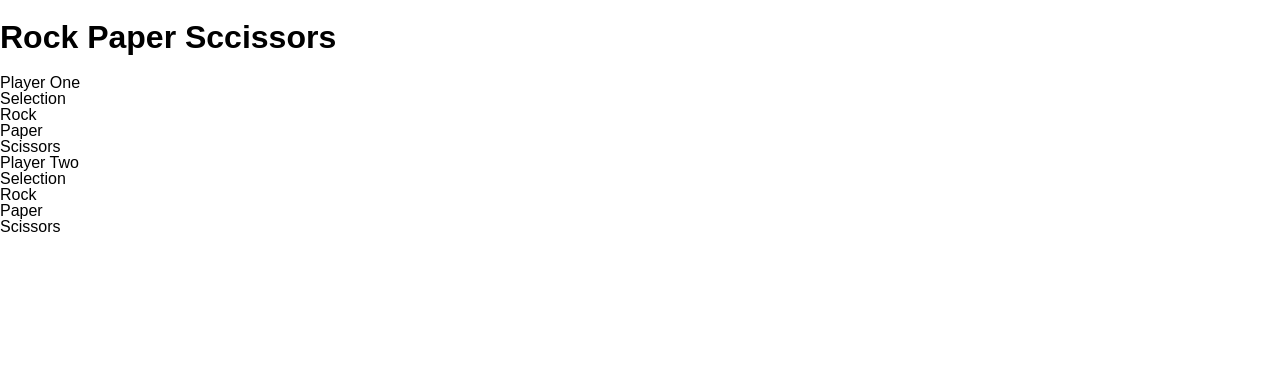
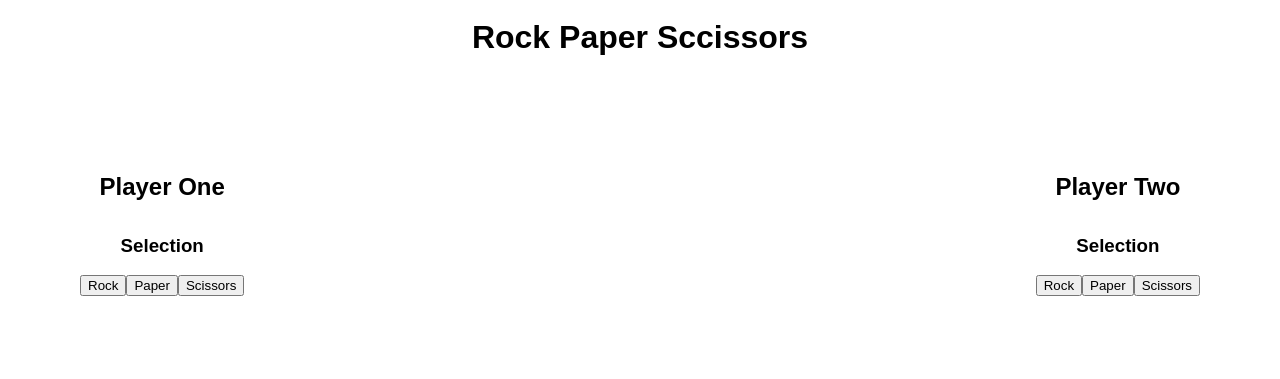
Before and after one commit to Natejjp/roshambo-js, a plain HTML site: page public/index.html in a window 1280 px wide. Drawn offline with Linux system fonts and the light colour scheme.

Commit message:
Added Css basic layout

```diff
--- a/public/index.html
+++ b/public/index.html
@@ -11,21 +11,21 @@
     <h1>Rock Paper Sccissors</h1>
     <main>
       <section class=".playerOne">
-        <article>Player One</article>
-        <article>Selection</article>
+        <h2>Player One</h2>
+        <h3>Selection</h3>
         <article>
-          <div>Rock</div>
-          <div>Paper</div>
-          <div>Scissors</div>
+          <button>Rock</button>
+          <button>Paper</button>
+          <button>Scissors</button>
         </article>
       </section>
       <section class=".playerTwo">
-        <article>Player Two</article>
-        <article>Selection</article>
+        <h2>Player Two</h2>
+        <h3>Selection</h3>
         <article>
-          <div>Rock</div>
-          <div>Paper</div>
-          <div>Scissors</div>
+          <button>Rock</button>
+          <button>Paper</button>
+          <button>Scissors</button>
         </article>
       </section>
     </main>
--- a/public/screen.css
+++ b/public/screen.css
@@ -10,3 +10,24 @@ body {
   margin: 0;
   min-height: 100%;
 }
+
+h1 {
+  display: flex;
+  justify-content: center;
+}
+
+main {
+  display: flex;
+  justify-content: space-between;
+}
+
+section {
+  display: flex;
+  flex-direction: column;
+  align-items: center;
+  padding: 5rem;
+}
+article {
+  display: flex;
+  justify-content: space-between;
+}
```
